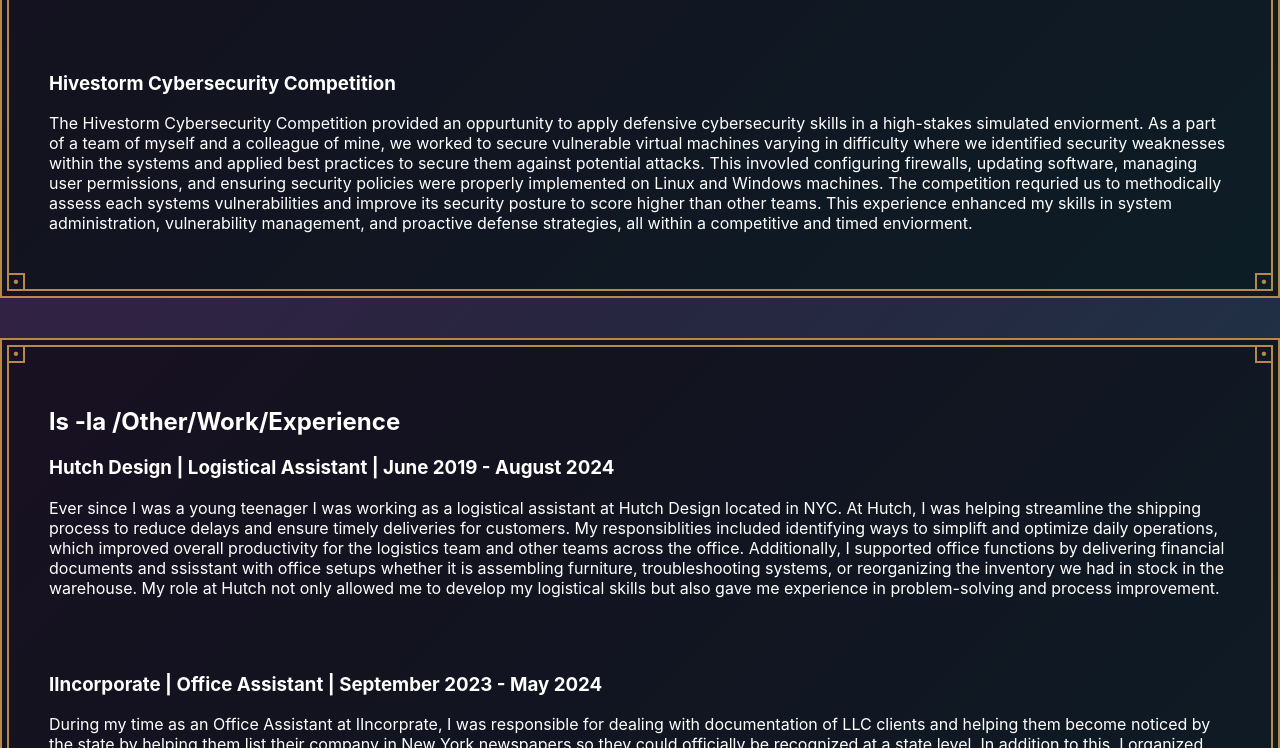
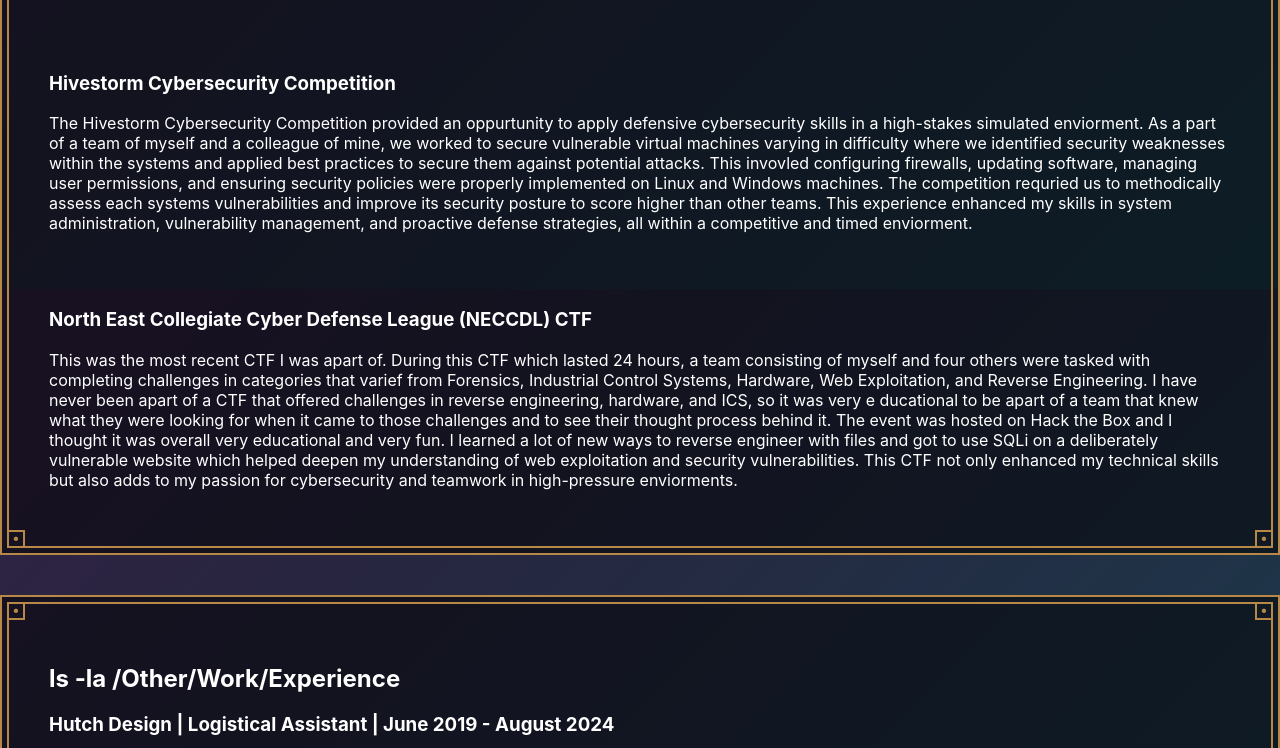
Before and after one commit to Jasawyn/Website, a plain HTML site: page Personal Website/experience.html in a window 1280 px wide. Shown: the part 1311-2059 px from the top of the page. Drawn offline with Linux system fonts and the light colour scheme.

Commit message:
Add files via upload

```diff
--- a/Personal Website/experience.html
+++ b/Personal Website/experience.html
@@ -102,6 +102,15 @@
                     and improve its security posture to score higher than other teams. This experience enhanced my skills in system administration, vulnerability management, and proactive
                     defense strategies, all within a competitive and timed enviorment.
                 </p>
+        <br></br>
+        <h3>North East Collegiate Cyber Defense League (NECCDL) CTF</h3>
+                <p>This was the most recent CTF I was apart of. During this CTF which lasted 24 hours, a team consisting of myself and four others were tasked with completing challenges in categories
+                    that varief from Forensics, Industrial Control Systems, Hardware, Web Exploitation, and Reverse Engineering. I have never been apart of a CTF that offered challenges in reverse engineering,
+                    hardware, and ICS, so it was very e ducational to be apart of a team that knew what they were looking for when it came to those challenges and to see their thought process behind it. The
+                    event was hosted on Hack the Box and I thought it was overall very educational and very fun. I learned a lot of new ways to reverse engineer with files and got to use SQLi on a deliberately vulnerable
+                    website which helped deepen my understanding of web exploitation and security vulnerabilities. This CTF not only enhanced my technical skills but also adds to my passion for cybersecurity and teamwork
+                    in high-pressure enviorments.
+                </p>
         </div>
     </div>
 </section>
```
